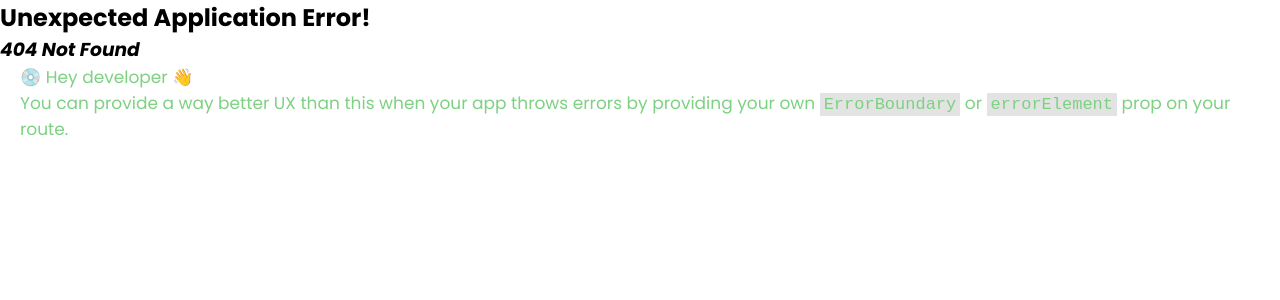
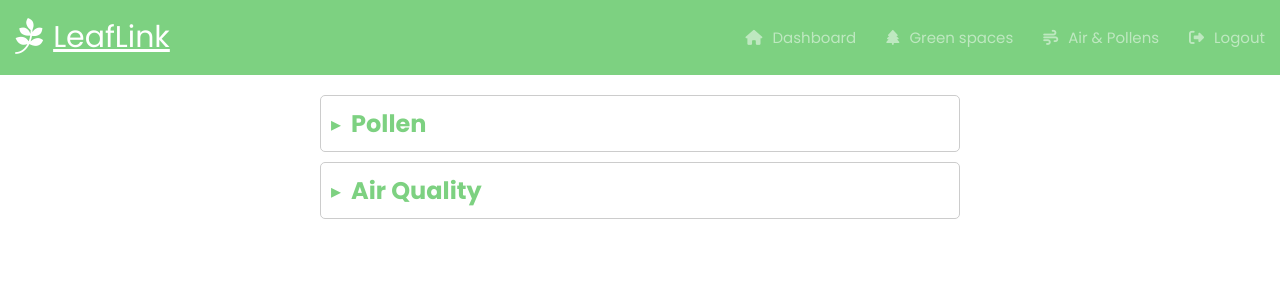
Before and after one commit to natasadju/LeafLink, a React (Vite) app in the folder frontend/: page /airandpollen in a window 1280 px wide. Before the commit this address had no page. Shown: the top 300 px of the page. Built offline with nearby package versions, Linux system fonts and the light colour scheme.

Commit message:
LEAF-66 Basic user interafce for displaying data

```diff
--- a/frontend/src/App.jsx
+++ b/frontend/src/App.jsx
@@ -4,6 +4,7 @@ import { Dashboard, HomeLayout, Landing, Login, Logout, Register, Parks, AddPark
 import EventDetails from "./pages/EventDetails";
 import { ToastContainer, toast } from 'react-toastify';
 import Test from "./pages/Test.jsx";
+import PollenAndAir from "./pages/PollenAndAir.jsx";
 
 const router = createBrowserRouter([
   {
@@ -45,6 +46,10 @@ const router = createBrowserRouter([
       {
         path: "events/:eventId",
         element: <EventDetails />,
+      },
+      {
+        path: "airandpollen",
+        element: <PollenAndAir />,
       }
     ],
   },
--- a/frontend/src/pages/NavBar.jsx
+++ b/frontend/src/pages/NavBar.jsx
@@ -28,7 +28,7 @@ const Navbar = () => {
             <NavLink className="nav-link" to="/parks" onClick={() => handleNavItemClick('parks')}><i className="fa-solid fa-tree"></i>Green spaces</NavLink>
           </li>
           <li className={`nav-item ${activeTab === 'components' ? 'active' : ''}`}>
-            <NavLink className="nav-link" to="#" onClick={() => handleNavItemClick('components')}><i class="fa-solid fa-wind"></i>Air & Pollens</NavLink>
+            <NavLink className="nav-link" to="/airandpollen" onClick={() => handleNavItemClick('components')}><i class="fa-solid fa-wind"></i>Air & Pollens</NavLink>
           </li>
           <li className={`nav-item ${activeTab === 'logout' ? 'active' : ''}`}>
             <NavLink className="nav-link" to="/logout" onClick={() => handleNavItemClick('logout')}><i className="fa-solid fa-right-from-bracket"></i>Logout</NavLink>
--- /dev/null
+++ b/frontend/src/pages/PollenAndAir.jsx
@@ -0,0 +1,54 @@
+import React, { useState } from 'react';
+import '../styles/PollenAndAir.css';
+import Navbar from './NavBar';
+
+function PollenAndAir() {
+    const [isPollenOpen, setIsPollenOpen] = useState(false);
+    const [isAirQualityOpen, setIsAirQualityOpen] = useState(false);
+
+    const togglePollen = () => {
+      setIsPollenOpen(!isPollenOpen);
+      setIsAirQualityOpen(false);
+    };
+
+    const toggleAirQuality = () => {
+      setIsAirQualityOpen(!isAirQualityOpen);
+      setIsPollenOpen(false);
+    };
+
+  return (
+    <div>
+        <Navbar />
+        <div className="container-data">
+      <div className={`column ${isPollenOpen ? 'open' : ''}`} onClick={togglePollen}>
+        <div className="header">
+          <span>{isPollenOpen ? '▾' : '▸'}</span>
+          <h2>Pollen</h2>
+        </div>
+        {isPollenOpen && (
+          <div className="content">
+            <p>Tree Pollen: High</p>
+            <p>Grass Pollen: Moderate</p>
+            <p>Weed Pollen: Low</p>
+          </div>
+        )}
+      </div>
+      <div className={`column ${isAirQualityOpen ? 'open' : ''}`} onClick={toggleAirQuality}>
+        <div className="header">
+          <span>{isAirQualityOpen ? '▾' : '▸'}</span>
+          <h2>Air Quality</h2>
+        </div>
+        {isAirQualityOpen && (
+          <div className="content">
+            <p>PM2.5: 35 µg/m³ (Moderate)</p>
+            <p>PM10: 45 µg/m³ (Moderate)</p>
+            <p>Ozone: 50 ppb (Good)</p>
+          </div>
+        )}
+      </div>
+    </div>
+    </div>
+  );
+}
+
+export default PollenAndAir;
--- /dev/null
+++ b/frontend/src/styles/PollenAndAir.css
@@ -0,0 +1,45 @@
+.container-data {
+    width: 50%;
+    margin: 0 auto;
+    padding-top: 20px;
+    flex-direction: row;
+  }
+
+  .column {
+    border: 1px solid #ccc;
+    border-radius: 5px;
+    margin-bottom: 10px;
+    cursor: pointer;
+    transition: background-color 0.3s ease;
+  }
+
+  .column.open {
+    background-color: #f0f0f0;
+  }
+
+  .header {
+    display: flex;
+    align-items: center;
+    padding: 10px;
+    color: #7dd181;
+  }
+
+  .header span {
+    font-size: 20px;
+    margin-right: 10px;
+  }
+
+  .header h2 {
+    margin: 0;
+  }
+
+  .content {
+    padding: 10px;
+    border-top: 1px solid #ccc;
+    display: flex;
+    flex-direction: column;
+  }
+
+  .content p {
+    margin: 5px 0;
+  }
```
